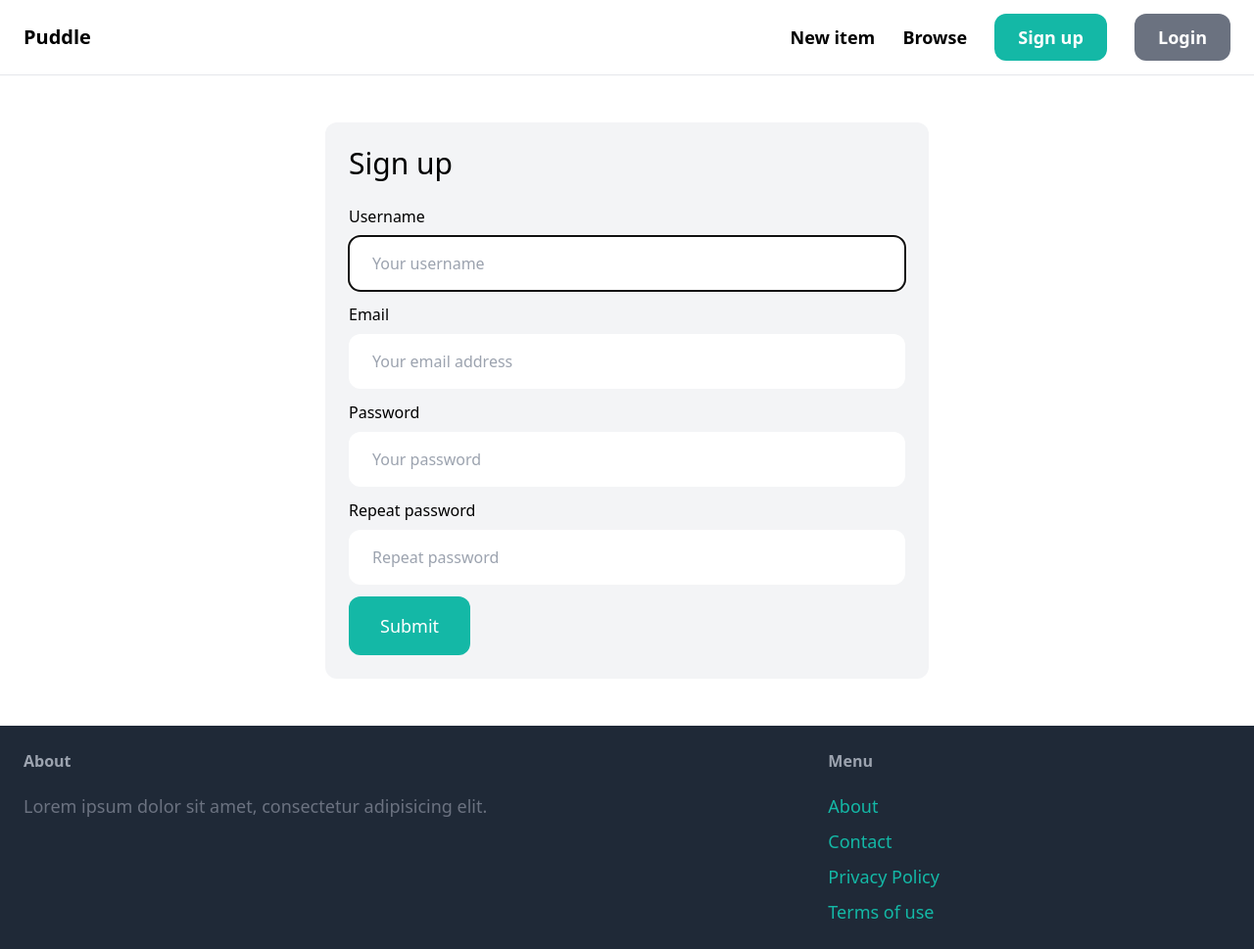
After one commit to doni-robert/learning_django, a Django app: page /signup/ in a window 1280 px wide. The commit adds this page. Shown: the whole page at 98% size. Run offline with Django 5.2, Linux system fonts and the light colour scheme; some libraries are stand-ins or nearby versions.

Commit message:
chore: implement signup

```diff
--- /dev/null
+++ b/Puddle/puddle/core/forms.py
@@ -0,0 +1,25 @@
+from django import forms
+from django.contrib.auth.forms import UserCreationForm
+from django.contrib.auth.models import User
+
+class SignupForm(UserCreationForm):
+    class Meta:
+        model = User
+        fields = ('username', 'email', 'password1', 'password2')
+
+    username = forms.CharField(widget=forms.TextInput(attrs={
+        'placeholder': 'Your username',
+        'class': 'w-full py-4 px-6 rounded-xl'
+    }))
+    email = forms.CharField(widget=forms.EmailInput(attrs={
+        'placeholder': 'Your email address',
+        'class': 'w-full py-4 px-6 rounded-xl'
+    }))
+    password1 = forms.CharField(widget=forms.PasswordInput(attrs={
+        'placeholder': 'Your password',
+        'class': 'w-full py-4 px-6 rounded-xl'
+    }))
+    password2 = forms.CharField(widget=forms.PasswordInput(attrs={
+        'placeholder': 'Repeat password',
+        'class': 'w-full py-4 px-6 rounded-xl'
+    }))
--- a/Puddle/puddle/core/templates/core/base.html
+++ b/Puddle/puddle/core/templates/core/base.html
@@ -15,7 +15,7 @@
             <a href="#" class="text-lg font-semibold hover:text-gray-500">New item</a>
             <a href="#" class="text-lg font-semibold hover:text-gray-500">Browse</a>
 
-            <a href="#" class="px-6 py-3 text-lg font-semibold bg-teal-500 text-white rounded-xl hover:bg-teal-700">Sign up</a>
+            <a href="{% url 'core:signup' %}" class="px-6 py-3 text-lg font-semibold bg-teal-500 text-white rounded-xl hover:bg-teal-700">Sign up</a>
             <a href="#" class="px-6 py-3 text-lg font-semibold bg-gray-500 text-white rounded-xl hover:bg-gray-700">Login</a>
 
         </div>
@@ -37,7 +37,7 @@
 
             <ul class="space-y-2">
                 <li><a href="#" class="text-lg text-teal-500 hover:text-teal-700">About</a></li>
-                <li><a href="{% url 'contact' %}" class="text-lg text-teal-500 hover:text-teal-700">Contact</a></li>
+                <li><a href="{% url 'core:contact' %}" class="text-lg text-teal-500 hover:text-teal-700">Contact</a></li>
                 <li><a href="#" class="text-lg text-teal-500 hover:text-teal-700">Privacy Policy</a></li>
                 <li><a href="#" class="text-lg text-teal-500 hover:text-teal-700">Terms of use</a></li>
 
--- /dev/null
+++ b/Puddle/puddle/core/templates/core/signup.html
@@ -0,0 +1,48 @@
+{% extends "core/base.html" %}
+
+{% block title %}Sign Up{% endblock %}
+{% block content %}
+<div class="w-1/2 my-6 mx-auto p-6 bg-gray-100 rounded-xl">
+    <h1 class="mb-6 text-3xl">Sign up</h1>
+
+    <form method="post" action=".">
+        {% csrf_token %}
+
+        <div class="mb-3">
+            <label class="inline-block mb-2">Username</label><br>
+            {{ form.username }}
+        </div>
+
+        <div class="mb-3">
+            <label class="inline-block mb-2">Email</label><br>
+            {{ form.email }}
+        </div>
+
+        <div class="mb-3">
+            <label class="inline-block mb-2">Password</label><br>
+            {{ form.password1 }}
+        </div>
+
+        <div class="mb-3">
+            <label class="inline-block mb-2">Repeat password</label><br>
+            {{ form.password2 }}
+        </div>
+
+        {% if form.errors or form.non_field_errors %}
+        <div class="mb-3 p-6 bg-red-100 rounded-xl">
+            {% for field in form %}
+                {{ field.errors }}
+            {% endfor %}
+
+            {{ form.non_field_errors }}
+        </div>
+    {% endif %}
+
+        <button class="py-4 px-8 text-lg bg-teal-500 hover:bg-teal-700 rounded-xl text-white">Submit</button>
+
+    </form>
+</div>
+
+
+
+{% endblock %}
--- /dev/null
+++ b/Puddle/puddle/core/urls.py
@@ -0,0 +1,12 @@
+from django.urls import path
+
+from . import views
+
+app_name = 'core'
+
+urlpatterns = [
+    path('', views.index, name='index'),
+    path('contact/', views.contact, name='contact'),
+    path('signup/', views.signup, name='signup'),
+
+]
--- a/Puddle/puddle/core/views.py
+++ b/Puddle/puddle/core/views.py
@@ -1,6 +1,8 @@
-from django.shortcuts import render
+from django.shortcuts import render, redirect
 
 from item.models import Item, Category
+
+from .forms import SignupForm
 
 def index(request):
     items = Item.objects.filter(is_sold=False)[0:6]
@@ -12,3 +14,17 @@ def index(request):
 
 def contact(request):
     return render(request, 'core/contact.html')
+
+def signup(request):
+    if request.method == 'POST':
+        form = SignupForm(request.POST)
+
+        if form.is_valid():
+            form.save()
+            return redirect('/login/')
+    else:
+        form = SignupForm()
+
+    return render(request, 'core/signup.html', {
+        'form': form
+    })
--- a/Puddle/puddle/puddle/urls.py
+++ b/Puddle/puddle/puddle/urls.py
@@ -19,11 +19,9 @@ from django.urls import path, include
 from django.conf import settings
 from django.conf.urls.static import static
 
-from core.views import index, contact
 
 urlpatterns = [
-    path('', index, name='index'),
+    path('', include('core.urls')),
     path('items/', include('item.urls')),
-    path('contact/', contact, name='contact' ),
     path('admin/', admin.site.urls),
 ] + static(settings.MEDIA_URL, document_root=settings.MEDIA_ROOT)
```
Also changed, not shown: Puddle/puddle/db.sqlite3.
